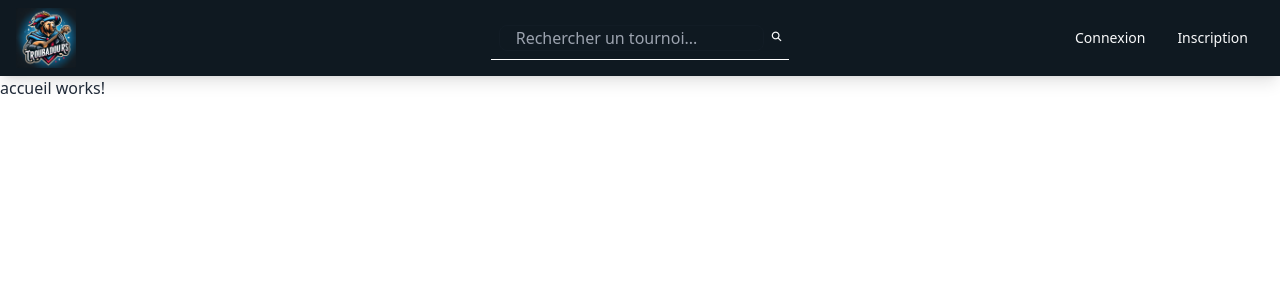
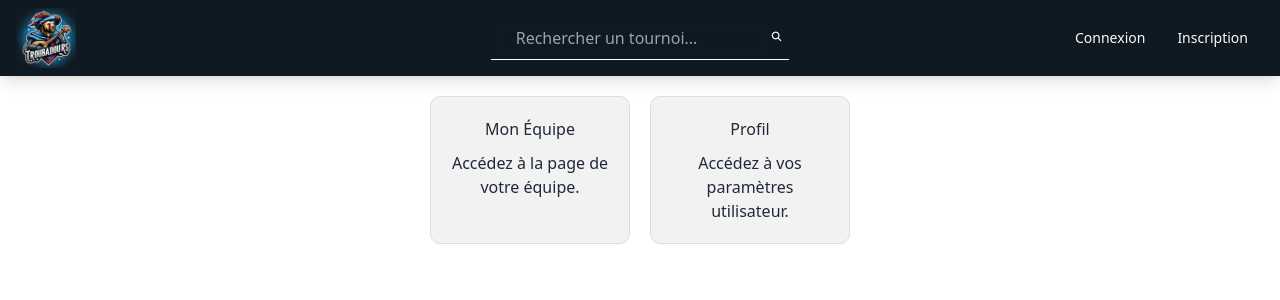
Before and after one commit to Jeloumy/front-r505, an Angular app: page / in a window 1280 px wide. Shown: the top 300 px of the page. Built offline with nearby package versions, Linux system fonts and the light colour scheme.

Commit message:
feat : modification de la page d'accueil

```diff
--- a/src/app/app.module.ts
+++ b/src/app/app.module.ts
@@ -58,6 +58,9 @@ import { TournamentRegistrationButtonComponent } from './pages/tournament-regist
         CdkDropList
     ],
     providers: [],
+    exports: [
+        MenuComponent
+    ],
     bootstrap: [AppComponent]
 })
 export class AppModule { }
--- a/src/app/pages/accueil/accueil.component.html
+++ b/src/app/pages/accueil/accueil.component.html
@@ -1,7 +1,39 @@
-<app-menu></app-menu>
+<!--<app-menu></app-menu>
 
 
+<div class="carrousel">
+  <div *ngFor="let tournoi of tournoisCarrousel" (click)="naviguerVersDetailsTournoi(tournoi.id)">
+    <app-tournoi-item [tournoi]="tournoi"></app-tournoi-item>
+  </div>
+</div>
 
+<div class="tournois-recommandes">
+  <h2>Tournois Recommandés</h2>
+  <div class="grid-container">
+    <div *ngFor="let tournoi of tournoisRecommandes" (click)="naviguerVersDetailsTournoi(tournoi.id)">
+      <app-tournoi-item [tournoi]="tournoi"></app-tournoi-item>
+    </div>
+  </div>
+</div>
 
+<div class="jeux">
+  <div *ngFor="let jeu of jeux" (click)="rechercherParJeu(jeu.id, jeu.name)">
+    <img [src]="jeu.image" alt="{{ jeu.name }}" class="jeu-image">
+    <p>{{ jeu.name }}</p>
+  </div>
+</div>-->
 
-<p>accueil works!</p>
+<app-menu></app-menu>
+<div class="cards-container">
+  <!-- Carte pour accéder à Mon Équipe -->
+  <div class="card" (click)="naviguerVers('mon-equipe')">
+    <h3>Mon Équipe</h3>
+    <p>Accédez à la page de votre équipe.</p>
+
+  </div>
+  <!-- Carte pour accéder au Profil Utilisateur -->
+  <div class="card" (click)="naviguerVers('profil')">
+    <h3>Profil</h3>
+    <p>Accédez à vos paramètres utilisateur.</p>
+  </div>
+</div>
--- a/src/app/pages/accueil/accueil.component.scss
+++ b/src/app/pages/accueil/accueil.component.scss
@@ -0,0 +1,25 @@
+.cards-container {
+  display: flex;
+  justify-content: center;
+  gap: 20px;
+  padding: 20px;
+}
+
+.card {
+  width: 200px;
+  padding: 20px;
+  text-align: center;
+  background-color: #f2f2f2;
+  border: 1px solid #ddd;
+  border-radius: 10px;
+  cursor: pointer;
+  transition: box-shadow 0.3s;
+
+  &:hover {
+    box-shadow: 0 4px 8px rgba(0, 0, 0, 0.1);
+  }
+
+  h3 {
+    margin-bottom: 10px;
+  }
+}
--- a/src/app/pages/accueil/accueil.component.ts
+++ b/src/app/pages/accueil/accueil.component.ts
@@ -1,4 +1,5 @@
 import { Component } from '@angular/core';
+import { Router } from '@angular/router';
 
 @Component({
   selector: 'app-accueil',
@@ -7,4 +8,9 @@ import { Component } from '@angular/core';
 })
 export class AccueilComponent {
 
+  constructor(private router: Router) {}
+
+  naviguerVers(route: string) {
+    this.router.navigate([route]);
+  }
 }
--- a/src/app/pages/search/search.component.ts
+++ b/src/app/pages/search/search.component.ts
@@ -20,6 +20,7 @@ export class SearchComponent {
     })
   }
 
+
   searchTournament(searchTerm: string) {
     this.apiService.searchTournament(searchTerm)
       .then((result) => {
--- a/src/app/shared/services/api.service.ts
+++ b/src/app/shared/services/api.service.ts
@@ -267,5 +267,18 @@ export class ApiService {
     return this.requestApi(`/tournoi/${tournoiId}/leave-tournament`, 'POST', {});
   }
 
+  // Méthodes correspondantes dans ApiService
+
+  getTournoisCarrousel(): Promise<any> {
+    return this.requestApi('/tournoi/carrousel');
+  }
+
+  getTournoisRecommandes(): Promise<any> {
+    return this.requestApi('/tournoi/recommandes');
+  }
+
+  rechercherTournoisParJeu(jeuId: string): Promise<any> {
+    return this.requestApi(`/tournoi/rechercheParJeu/${jeuId}`);
+  }
 
 }
```
Also changed, not shown: src/app/pages/tournoi-details/tournoi-details.component.html (line endings or trailing spaces). Lines whose indentation alone changed are shown as unchanged.
